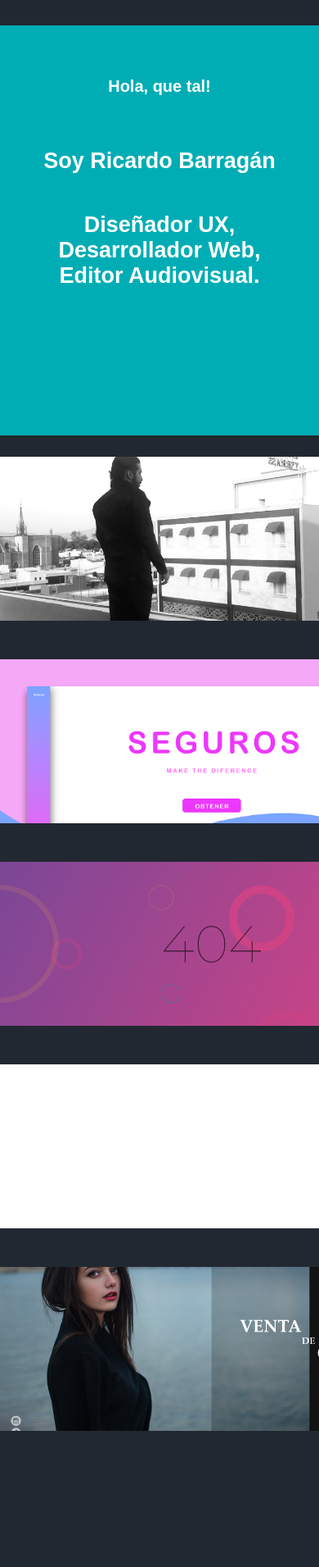
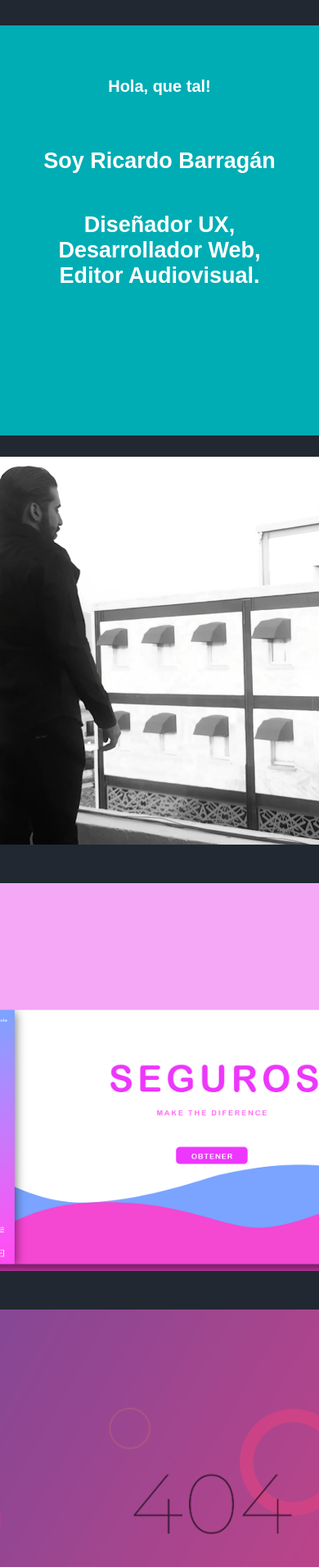
Before and after one commit to oiekricado/portafolio, a plain HTML site: page index.html in a window 390 px wide. Shown: the part 86-1997 px from the top of the page at 82% size. Drawn offline with Linux system fonts and the light colour scheme.

Commit message:
Update estilos.css

```diff
--- a/estilos.css
+++ b/estilos.css
@@ -277,29 +277,29 @@ body{
     text-align: center;
 
   }
-  #imagen1{
+ #imagen1{
     grid-column: 1/13;
-    height: 200px;
+    width: 100%;
   }
   #imagen2{
     grid-column: 1/13;
-    height: 200px;
+    width: 100%;
   }
   #imagen3{
     grid-column: 1/13;
-    height: 200px;
+    width: 100%;
   }
   #imagen4{
     grid-column: 1/13;
-    height: 200px;
+    width: 100%;
   }
   #imagen5{
     grid-column: 1/13;
-    height: 200px;
+    width: 100%;
   }
   #imagen6{
     grid-column: 1/13;
-    height: 200px;
+    width: 100%;
   }
   #acerca{
     grid-column: 1/13;
```
